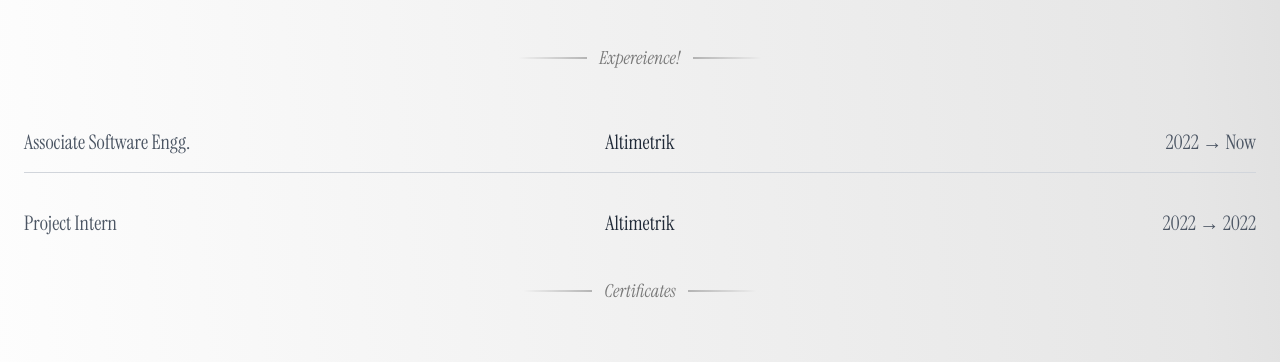
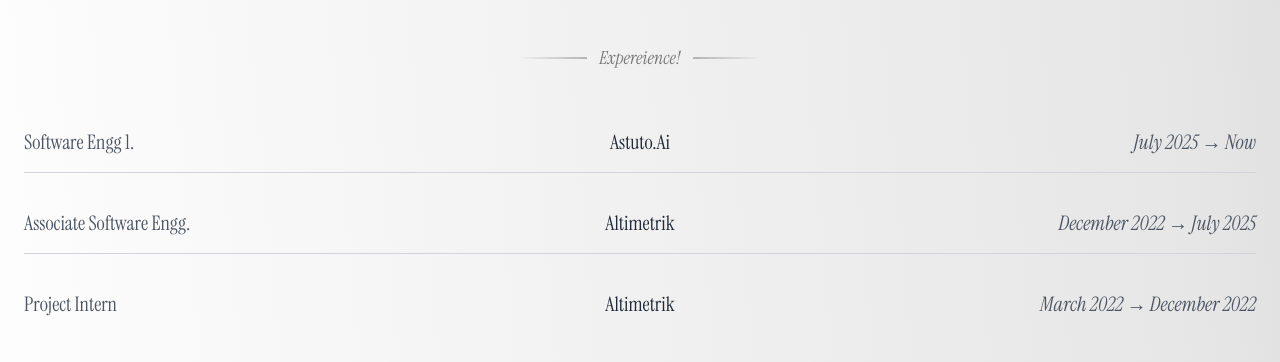
Before and after one commit to Chetan-B-B/cbbportfolio, a React (Vite) app: page / in a window 1280 px wide. Shown: the part 2800-3162 px from the top of the page. Built offline with nearby package versions, Linux system fonts and the light colour scheme; a web font is replaced by a local one.

Commit message:
Added new company and fixed minor bugs

```diff
--- a/src/App.jsx
+++ b/src/App.jsx
@@ -3,7 +3,7 @@
 import Experience from "./components/Experience/Experience";
 import Hero from "./components/Hero/Hero";
 import Nav from "./components/Nav/Nav";
-import Work from "./components/work/work";
+import Work from "./components/Work/Work";
 
 export default function App() {
   return (
--- a/src/components/Experience/Experience.jsx
+++ b/src/components/Experience/Experience.jsx
@@ -29,7 +29,7 @@
                 <p className="text-gray-800 md:justify-self-center">{exp.company}</p>
 
                 {/* Duration */}
-                <p className="text-gray-600 md:justify-self-end">{exp.duration}</p>
+                <p className="text-gray-600 md:justify-self-end italic">{exp.duration}</p>
               </div>
             ))}
           </div>
--- a/src/constants/index.js
+++ b/src/constants/index.js
@@ -63,8 +63,9 @@
 ]
 
 export const experiences = [
-  { role: "Associate Software Engg. ", company: "Altimetrik", duration: "2022 → Now" },
-  { role: "Project Intern", company: "Altimetrik", duration: "2022 → 2022" },
+  { role: "Software Engg 1. ", company: "Astuto.ai", duration: "July 2025 → Now" },
+  { role: "Associate Software Engg. ", company: "Altimetrik", duration: "December 2022 → July 2025" },
+  { role: "Project Intern", company: "Altimetrik", duration: "March 2022 → December 2022" },
 ];
 
 export const certificates = [
```
Also changed, not shown: 1 other file (tests, documents, lock files or other folders).
